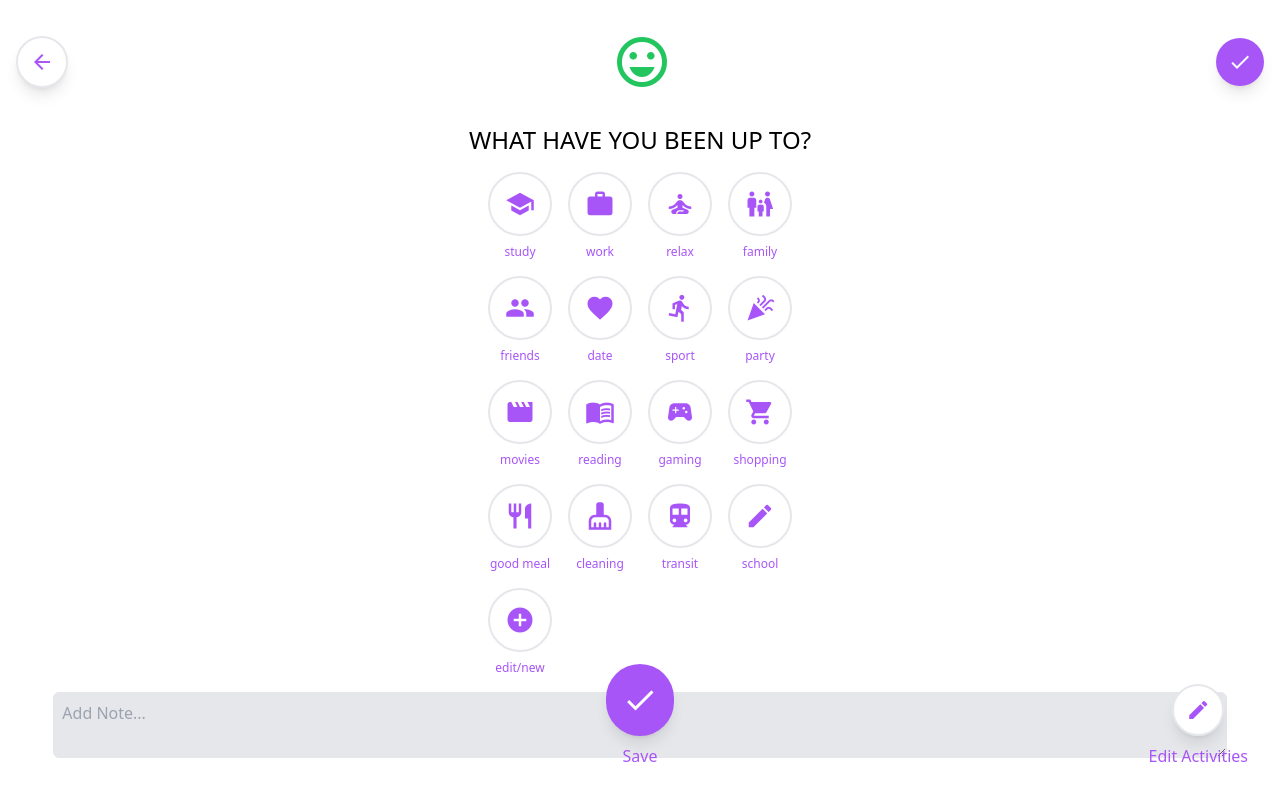
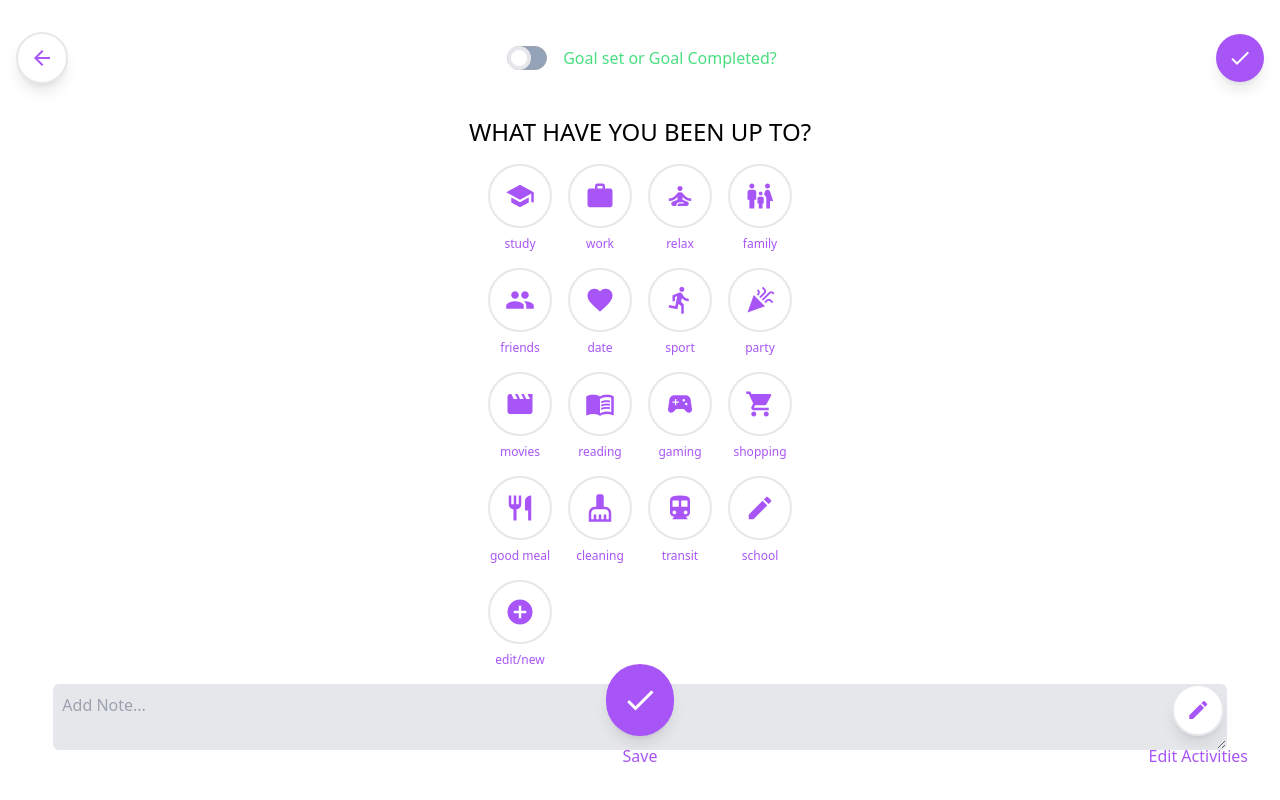
Before and after one commit to jadbox/quizgengpt, an Astro site: page / in a window 1280 px wide. Built offline with nearby package versions, Linux system fonts and the light colour scheme; Astro itself is replaced by a stand-in of ours.

Commit message:
chore: add toggle input w/ transition

```diff
--- a/src/components/ActivitySelector.astro
+++ b/src/components/ActivitySelector.astro
@@ -1,4 +1,6 @@
 ---
+import ToggleSwitch from "./ToggleSwitch.astro";
+
 const activities = [
   { label: "study", icon: "school" },
   { label: "work", icon: "work" },
@@ -28,9 +30,7 @@ const activities = [
     >
       arrow_back
     </a>
-    <span class="material-icons text-green-500 text-6xl">
-      sentiment_very_satisfied
-    </span>
+    <ToggleSwitch />
     <button
       class="material-icons bg-purple-500 text-white p-3 rounded-full shadow-lg"
     >
--- /dev/null
+++ b/src/components/ToggleSwitch.astro
@@ -0,0 +1,37 @@
+<div class="flex items-center space-x-2">
+  <div class="relative inline-block w-10 mr-2 align-middle select-none">
+    <input
+      type="checkbox"
+      name="toggle"
+      id="toggle"
+      class="toggle-checkbox absolute block w-6 h-6 rounded-full bg-white border-4 appearance-none cursor-pointer transition-all duration-600 ease-in-out"
+    />
+    <label
+      for="toggle"
+      class="toggle-label block overflow-hidden h-6 rounded-full border bg-slate-400 border-gray-400 cursor-pointer transition-all duration-600 ease-in-out"
+    ></label>
+  </div>
+  <span class="text-green-400">Goal set or Goal Completed?</span>
+</div>
+
+<script>
+  const checkbox = document.getElementById("toggle") as HTMLInputElement;
+
+  if (checkbox) {
+    checkbox.addEventListener("change", () => {
+      // You can add additional functionality here based on the checkbox state
+    });
+  };
+</script>
+
+<style>
+  .toggle-checkbox {
+    left: 0;
+  }
+  .toggle-checkbox:checked {
+    left: calc(100% - 1.5rem); /* Adjust the value based on the size of the checkbox */
+  }
+  .toggle-checkbox:checked + .toggle-label {
+    background-color: #68d391;
+  }
+</style>
```
